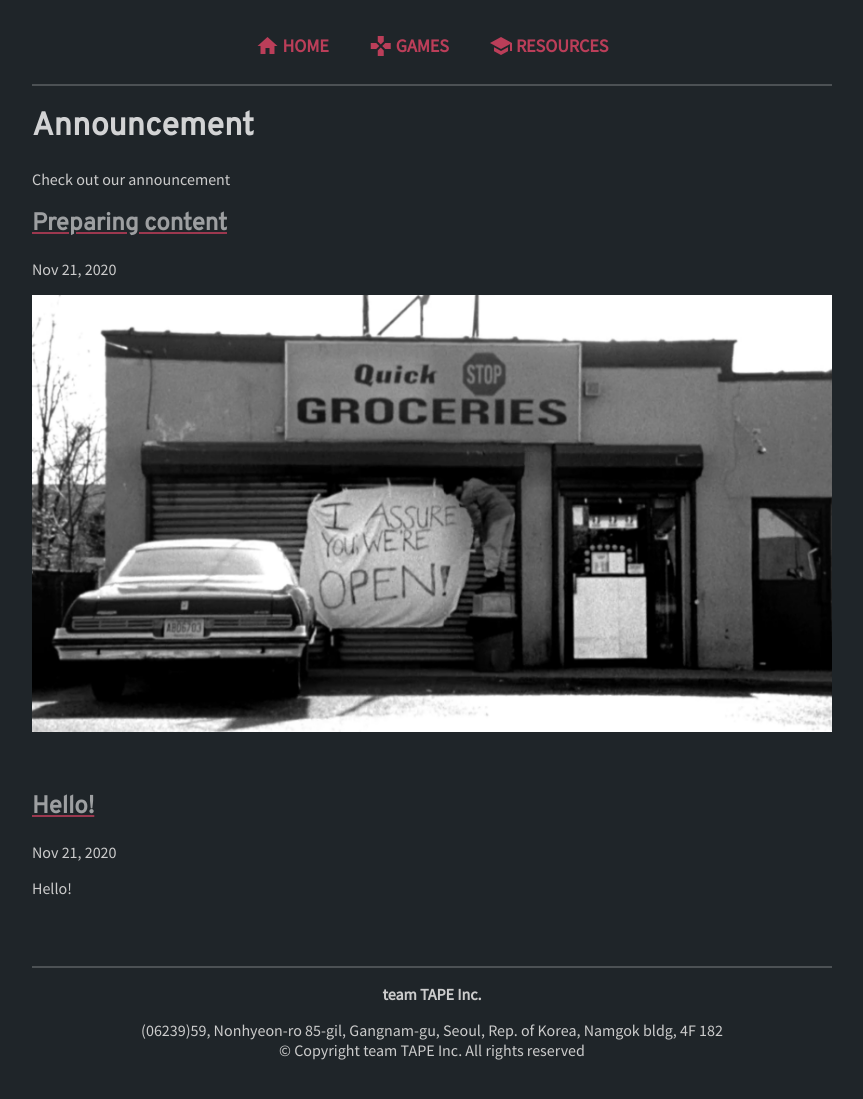
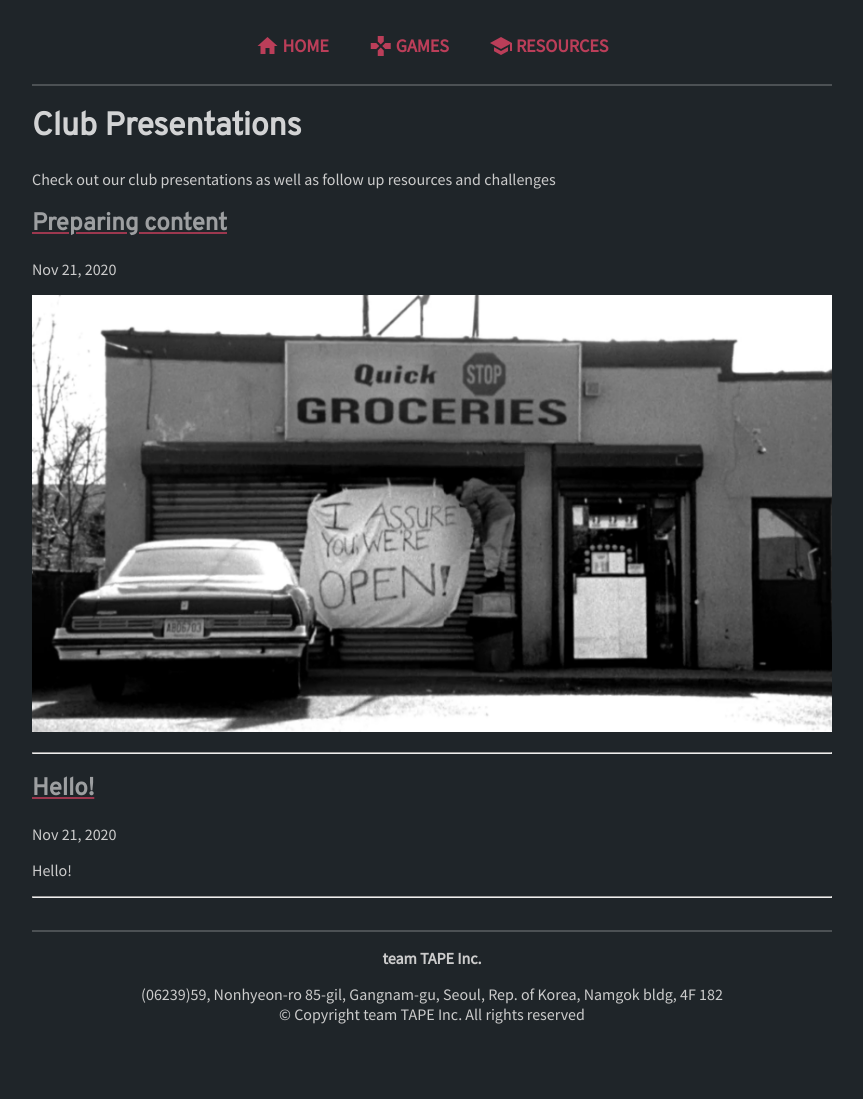
Before and after one commit to team-TAPE/team-tape.com, a Jekyll site: the page built from resources.md, in a window 1280 px wide and 1132 px high. Shown: the top 1099 px of the window, without its empty margins (208-1071 px from the left). Built offline with Jekyll 4.4.1, drawn with Linux system fonts in a browser that asks for light colours; our own code applies the rules of GitHub Pages for plain Markdown files.

Commit message:
Update resources.md

```diff
--- a/resources.md
+++ b/resources.md
@@ -2,9 +2,9 @@
 layout: default
 ---
 
-# Announcement
+# Club Presentations
 
-Check out our announcement
+Check out our club presentations as well as follow up resources and challenges
 
 <div id="posts">
   {% for post in site.categories.resources %}
@@ -15,7 +15,7 @@ Check out our announcement
         {{ post.date | date: date_format }}
       </time></p>
     <p> {{ post.excerpt }} </p>
-    <br>
+    <hr>
   {% endfor %}
 
 </div> <!-- End Posts -->
```
